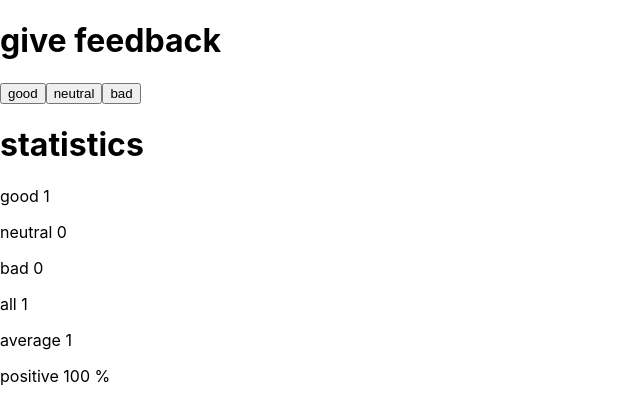
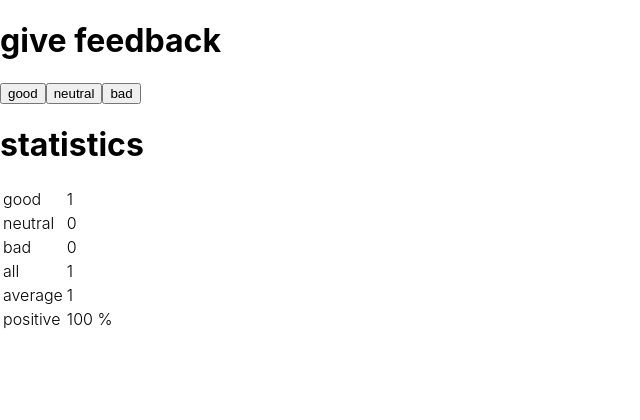
Before and after one commit to bbntpl/fso-submissions, a React (Create React App) app in the folder part1/unicafe/: page / in a window 1280 px wide. Both pictures are taken after a click on the button "good". Shown: the top 420 px of the page, without its empty margins (0-640 px from the left). Built offline with nearby package versions, Linux system fonts and the light colour scheme; the HTML template or start-up script is replaced by a standard one.

Commit message:
add exercise 1.11 (part 1)

```diff
--- a/part1/unicafe/src/App.css
+++ b/part1/unicafe/src/App.css
@@ -13,9 +13,6 @@
   }
 }
 
-.block-header{
-	font-size: 2rem;
-}
 .App-header {
   background-color: #282c34;
   min-height: 100vh;
@@ -39,3 +36,12 @@
     transform: rotate(360deg);
   }
 }
+
+.block-header{
+	font-size: 2rem;
+}
+
+.stat-line th {
+	text-align: left;
+	font-weight: 300;
+}
--- a/part1/unicafe/src/App.js
+++ b/part1/unicafe/src/App.js
@@ -1,5 +1,5 @@
 import { useState } from 'react';
-
+import './App.css';
 
 const totalFeedbacks = ({ good, neutral, bad }) => good + neutral + bad;
 const averageFeedback = (feedbackOpts) => {
@@ -14,7 +14,15 @@ const positiveFeedbackPerc = (feedbackOpts) => {
 //app components
 const Block = ({ headerName }) => <h1 className={'block-header'}>{headerName}</h1>
 
-const StatisticLine = ({ text, value }) => <p>{`${text} ${value}`}</p>
+const StatisticLine = ({ text, value }) => {
+	return (
+		<tr className="stat-line">
+			<th>{text}</th>
+			<th>{value}</th>
+		</tr>
+	)
+}
+
 
 const FeedbackBtn = ({ incrementNum, feedbackOptName }) =>
 	<button onClick={incrementNum}>{feedbackOptName}</button>
@@ -43,14 +51,16 @@ const Statistics = ({ feedbackOpts }) => {
 		return (<p>No feedback given</p>);
 	}
 	return (
-		<>
+		<table>
+			<tbody>
 				<StatisticLine text='good' value={feedbackOpts.good} />
 				<StatisticLine text='neutral' value={feedbackOpts.neutral} />
 				<StatisticLine text='bad' value={feedbackOpts.bad} />
 				<StatisticLine text='all' value={totalFeedbacks(feedbackOpts)} />
 				<StatisticLine text='average' value={averageFeedback(feedbackOpts)} />
 				<StatisticLine text='positive' value={positiveFeedbackPerc(feedbackOpts)} />
-		</>
+			</tbody>
+		</table>
 	)
 }
 
```
Also changed, not shown: 1 other file (tests, documents, lock files or other folders). Lines whose indentation alone changed are shown as unchanged.
